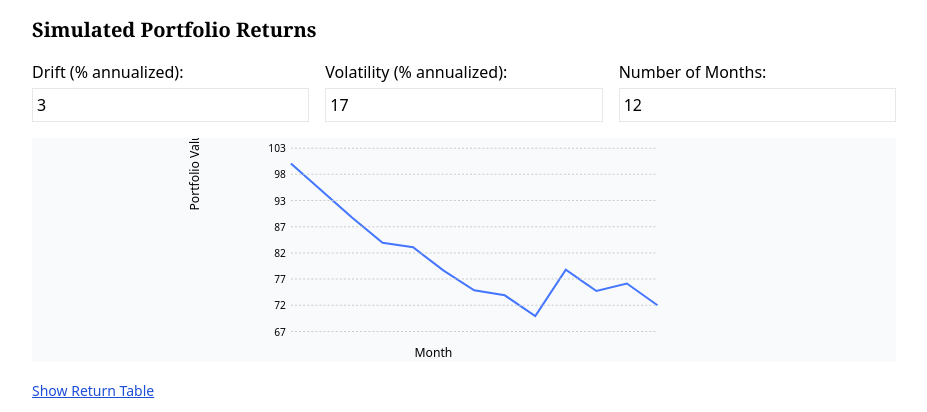
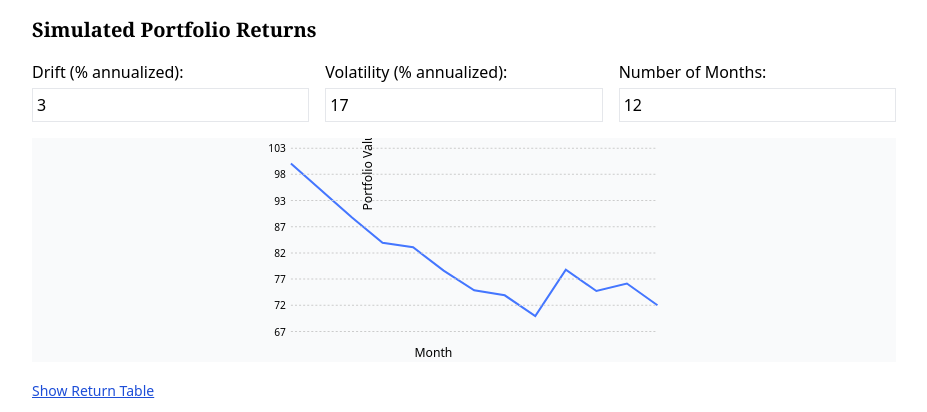
Before and after one commit to PaulReadCFA/lm1_los2, a React (Vite) app: page / in a window 1280 px wide. Shown: the top 412 px of the page, without its empty margins (176-1103 px from the left). Built offline with nearby package versions, Linux system fonts and the light colour scheme; the HTML template or start-up script is replaced by a standard one.

Commit message:
Update App.jsx
Labels

```diff
--- a/src/App.jsx
+++ b/src/App.jsx
@@ -140,7 +140,7 @@ export default function SimulatedReturnsTool() {
             </g>
             {/* Axis labels */}
 <text x="180" y="215" fontSize="12" textAnchor="middle">Month</text>
-<text x="-30" y="-50" transform="rotate(-90)" fontSize="12" textAnchor="middle">Portfolio Value</text>
+<text x="-30" y="120" transform="rotate(-90)" fontSize="12" textAnchor="middle">Portfolio Value</text>
 
           </svg>
 
```
